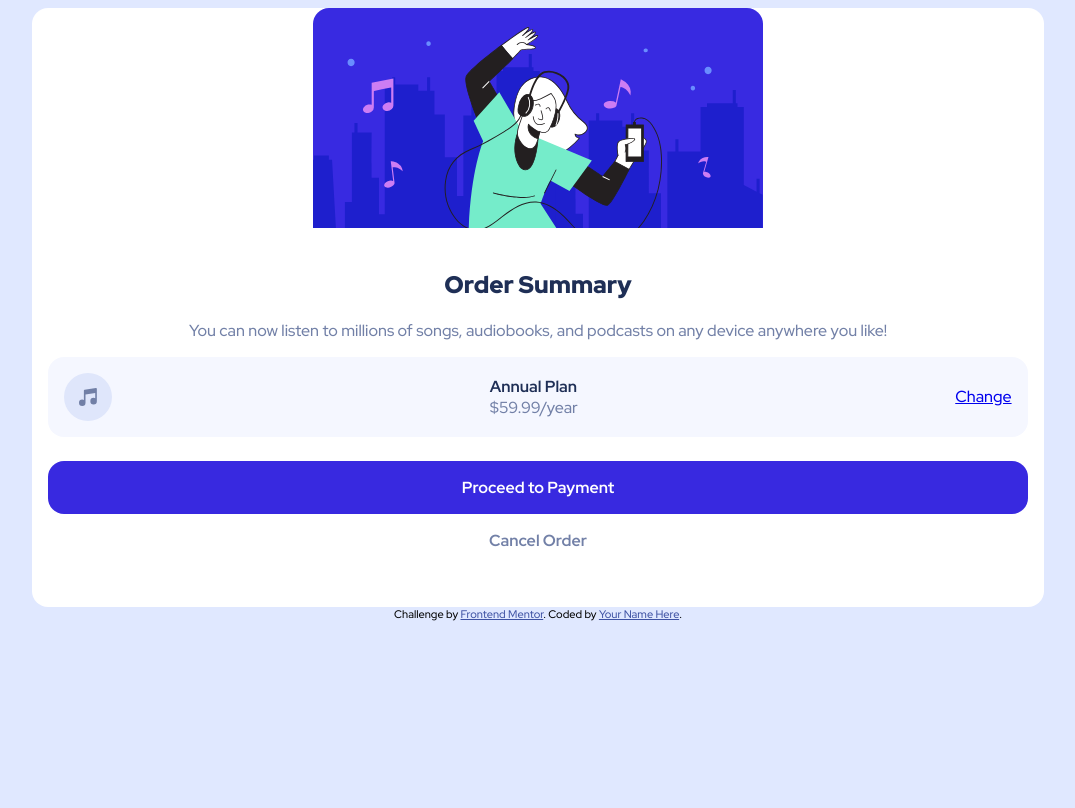
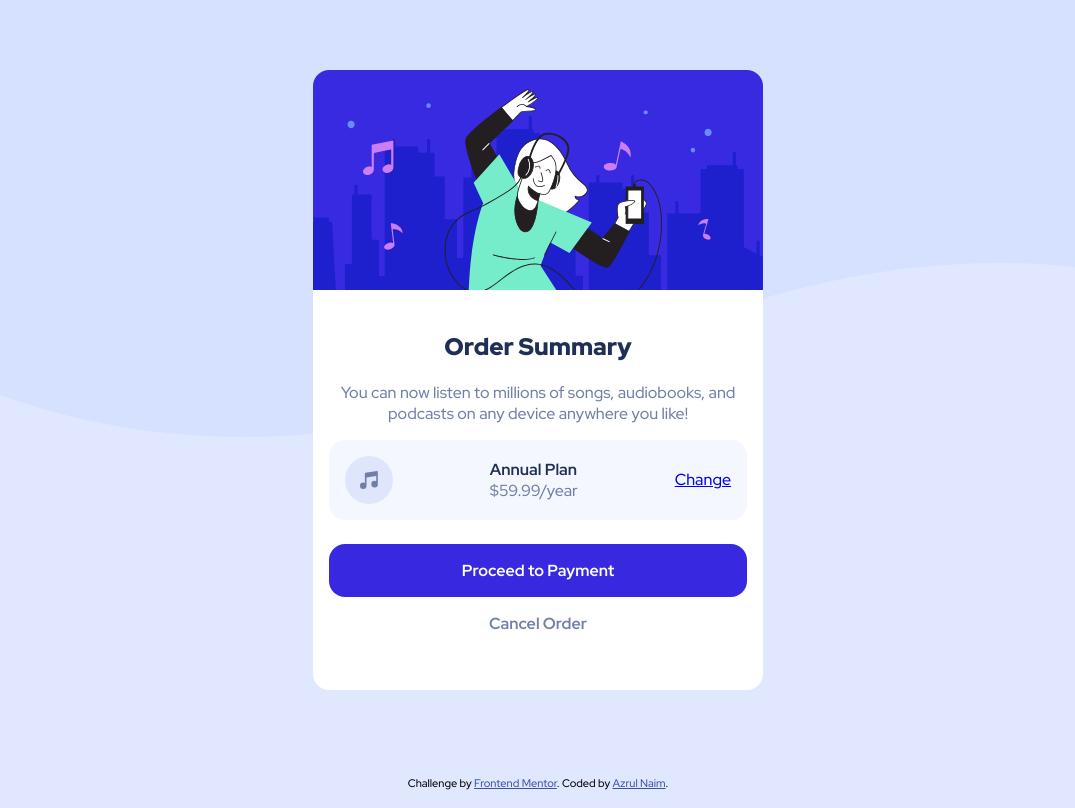
Before and after one commit to sjtape/FM_order-summary-component-main, a plain HTML site: page index.html in a window 1280 px wide. Shown: the whole page, without its empty margins (102-1177 px from the left). Drawn offline with Linux system fonts and the light colour scheme.

Commit message:
desktop view

```diff
--- a/css/style.css
+++ b/css/style.css
@@ -1,4 +1,11 @@
 @import url('https://fonts.googleapis.com/css2?family=Red+Hat+Display:wght@500;700;900&display=swap');
+
+html,
+body {
+  height: 100%;
+  overflow: auto;
+
+}
 
 body {
   font-family: 'Red Hat Display', sans-serif;
@@ -9,21 +16,29 @@ h2 {
   font-weight: 900;
   color: hsl(223, 47%, 23%);
 }
+
 .annual {
   font-weight: 700;
   color: hsl(223, 47%, 23%);
 }
+
 p {
   font-size: 16px;
   font-weight: 500;
 }
 
-p, a:not(:first-of-type) {
+p,
+a:not(:first-of-type) {
   color: hsl(224, 23%, 55%);
 }
 
-article {
+main {
   text-align: center;
+  height: calc(100% - 2em);
+  display: flex;
+  justify-content: center;
+  align-items: center;
+  overflow: auto;
 }
 
 img {
@@ -35,8 +50,9 @@ img {
   border-radius: 1em;
   background-color: #fff;
   width: 80%;
-  margin: 0 auto;
+  max-width: 450px;
 }
+
 header img {
   border-radius: 1em 1em 0 0;
 }
@@ -50,6 +66,7 @@ header img {
   text-align: left;
   padding: 1em;
 }
+
 .plan p {
   margin: 0;
 }
@@ -65,6 +82,7 @@ header img {
   padding-block: 1em;
   font-weight: 700;
 }
+
 .payment :first-child {
   background-color: hsl(245, 75%, 52%);
   color: white;
@@ -78,3 +96,12 @@ section {
   background-color: hsl(225, 100%, 94%);
 
 }
+
+@media only screen and (min-width: 768px) {
+  body {
+    background-image: url(../images/pattern-background-desktop.svg);
+    background-repeat: no-repeat;
+
+  }
+
+}
--- a/index.html
+++ b/index.html
@@ -21,7 +21,7 @@
   </style>
 </head>
 <body>
-  <article>
+  <main>
     <section class="order">
       <header>
         <img src="./images/illustration-hero.svg" alt="" />
@@ -52,15 +52,11 @@
         </section>
       </div>
     </section>
-  </article>
+  </main>
+  <footer class="attribution">
+    Challenge by <a href="https://www.frontendmentor.io?ref=challenge" target="_blank">Frontend Mentor</a>.
+    Coded by <a href="https://sjtape.github.io">Azrul Naim</a>.
+  </footer>
 
-
-
-
-
-  <div class="attribution">
-    Challenge by <a href="https://www.frontendmentor.io?ref=challenge" target="_blank">Frontend Mentor</a>.
-    Coded by <a href="#">Your Name Here</a>.
-  </div>
 </body>
 </html>
```
